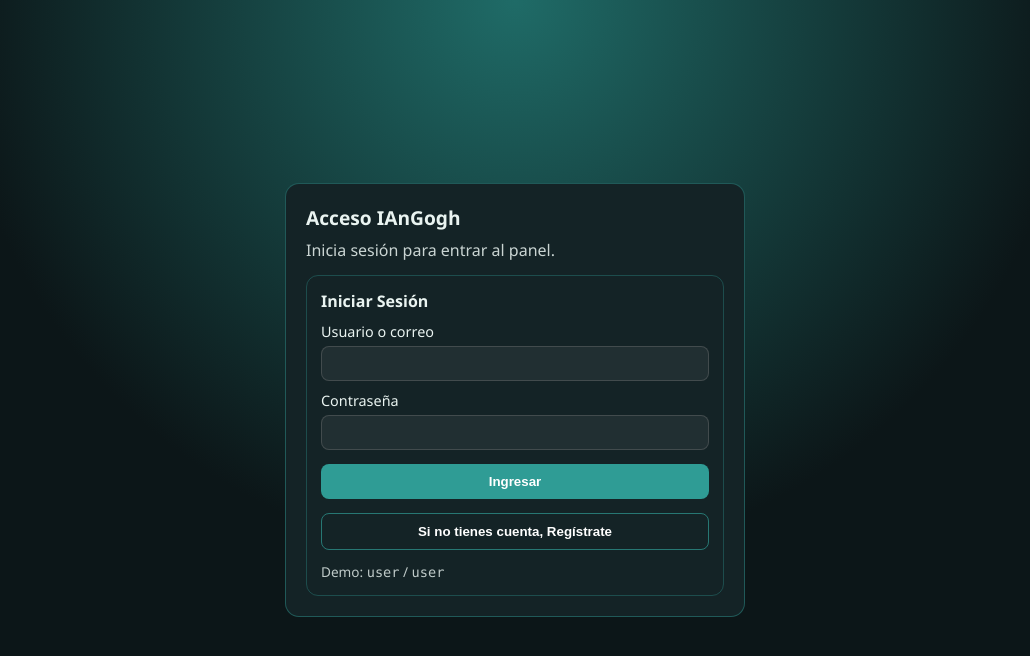
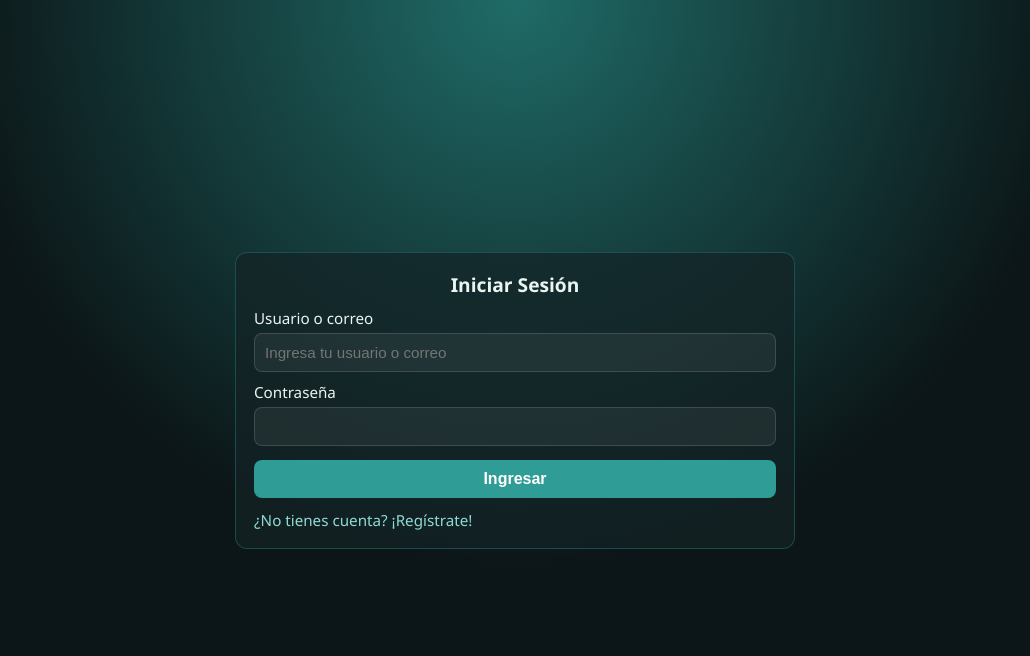
Before and after one commit to polarpicado/IAnGogh, a Python web app: template IAnGogh/src/app_desktop/templates/login.html in a window 1280 px wide. Shown: the top 656 px of the page, without its empty margins (125-1155 px from the left). Run offline with Jinja, Linux system fonts and the light colour scheme; the template is opened without the code that fills it, so the values that code supplies are empty.

Commit message:
Refine login layout: remove outer wrapper, enlarge form, center title, add placeholder

```diff
--- a/IAnGogh/src/app_desktop/templates/login.html
+++ b/IAnGogh/src/app_desktop/templates/login.html
@@ -24,19 +24,20 @@
       padding: 12px;
       box-sizing: border-box;
     }
-    .card {
-      width: min(96vw, 460px);
-      background: var(--surface);
-      border-radius: 14px;
-      border: 1px solid rgba(47,156,149,.45);
-      padding: 20px;
+    .box {
+      width: min(96vw, 560px);
+      border: 1px solid rgba(47,156,149,.35);
+      border-radius: 12px;
+      padding: 18px;
+      background: rgba(20,35,38,.72);
       box-sizing: border-box;
     }
-    h1 { margin: 0 0 8px; font-size: 1.2rem; }
-    p { margin: 0 0 14px; opacity: .85; }
-    .box { border: 1px solid rgba(47,156,149,.35); border-radius: 12px; padding: 14px; }
-    h2 { margin: 0 0 6px; font-size: 1rem; }
-    label { display: block; margin: 10px 0 5px; font-size: .9rem; }
+    h2 {
+      margin: 0 0 8px;
+      font-size: 1.2rem;
+      text-align: center;
+    }
+    label { display: block; margin: 10px 0 5px; font-size: .95rem; }
     input {
       width: 100%;
       box-sizing: border-box;
@@ -44,7 +45,8 @@
       border: 1px solid var(--line);
       background: rgba(255,255,255,.06);
       color: inherit;
-      padding: 9px;
+      padding: 10px;
+      font-size: .95rem;
     }
     .btn {
       margin-top: 14px;
@@ -56,14 +58,11 @@
       color: white;
       cursor: pointer;
       font-weight: 600;
+      font-size: 1rem;
     }
-    .btn.link {
-      background: transparent;
-      border: 1px solid rgba(47,156,149,.7);
-    }
-    .hint { margin-top: 12px; font-size: .85rem; opacity: .8; }
+    .hint { margin-top: 12px; font-size: .95rem; opacity: .9; text-align: left; }
     .msg {
-      margin-top: 8px;
+      margin-bottom: 10px;
       background: rgba(244,185,66,.2);
       color: var(--warn);
       border: 1px solid rgba(244,185,66,.8);
@@ -72,7 +71,7 @@
       font-size: .9rem;
     }
     .ok {
-      margin-top: 8px;
+      margin-bottom: 10px;
       background: rgba(47,156,149,.2);
       color: #9df0e8;
       border: 1px solid rgba(47,156,149,.8);
@@ -81,14 +80,10 @@
       font-size: .9rem;
     }
     .hidden { display: none; }
-    code { font-family: Consolas, monospace; }
   </style>
 </head>
 <body>
-  <div class="card">
-    <h1>Acceso IAnGogh</h1>
-    <p>Inicia sesión para entrar al panel.</p>
-
+  <div class="box" id="login-box">
     {% if error %}
       <div class="msg">Credenciales inválidas. Usa usuario o correo + contraseña.</div>
     {% endif %}
@@ -102,20 +97,27 @@
       <div class="ok">Cuenta creada. Ya puedes iniciar sesión.</div>
     {% endif %}
 
-    <div class="box" id="login-box">
     <h2>Iniciar Sesión</h2>
     <form method="post" action="/login">
       <label>Usuario o correo</label>
-        <input name="username_or_email" autocomplete="username" required />
+      <input name="username_or_email" placeholder="Ingresa tu usuario o correo" autocomplete="username" required />
       <label>Contraseña</label>
       <input name="password" type="password" autocomplete="current-password" required />
       <button class="btn" type="submit">Ingresar</button>
     </form>
-      <button id="show-register" class="btn link" type="button">Si no tienes cuenta, Regístrate</button>
-      <div class="hint">Demo: <code>user</code> / <code>user</code></div>
+    <div class="hint">
+      <a id="show-register" href="#" style="color:#9df0e8;text-decoration:none;">¿No tienes cuenta? ¡Regístrate!</a>
+    </div>
   </div>
 
-    <div class="box hidden" id="register-box" style="margin-top:12px;">
+  <div class="box hidden" id="register-box">
+    {% if reg_error %}
+      <div class="msg">Completa correo, usuario y contraseña para registrarte.</div>
+    {% endif %}
+    {% if reg_exists %}
+      <div class="msg">Ese usuario o correo ya existe.</div>
+    {% endif %}
+
     <h2>Crear Cuenta</h2>
     <form method="post" action="/register">
       <label>Correo</label>
@@ -126,7 +128,8 @@
       <input name="password" type="password" required />
       <button class="btn" type="submit">Registrarme</button>
     </form>
-      <button id="show-login" class="btn link" type="button">Volver al login</button>
+    <div class="hint">
+      <a id="show-login" href="#" style="color:#9df0e8;text-decoration:none;">Volver al login</a>
     </div>
   </div>
 
@@ -136,12 +139,14 @@
     const loginBox = document.getElementById('login-box');
     const registerBox = document.getElementById('register-box');
 
-    showRegister?.addEventListener('click', () => {
+    showRegister?.addEventListener('click', (e) => {
+      e.preventDefault();
       loginBox.classList.add('hidden');
       registerBox.classList.remove('hidden');
     });
 
-    showLogin?.addEventListener('click', () => {
+    showLogin?.addEventListener('click', (e) => {
+      e.preventDefault();
       registerBox.classList.add('hidden');
       loginBox.classList.remove('hidden');
     });
```
Lines whose indentation alone changed are shown as unchanged.
